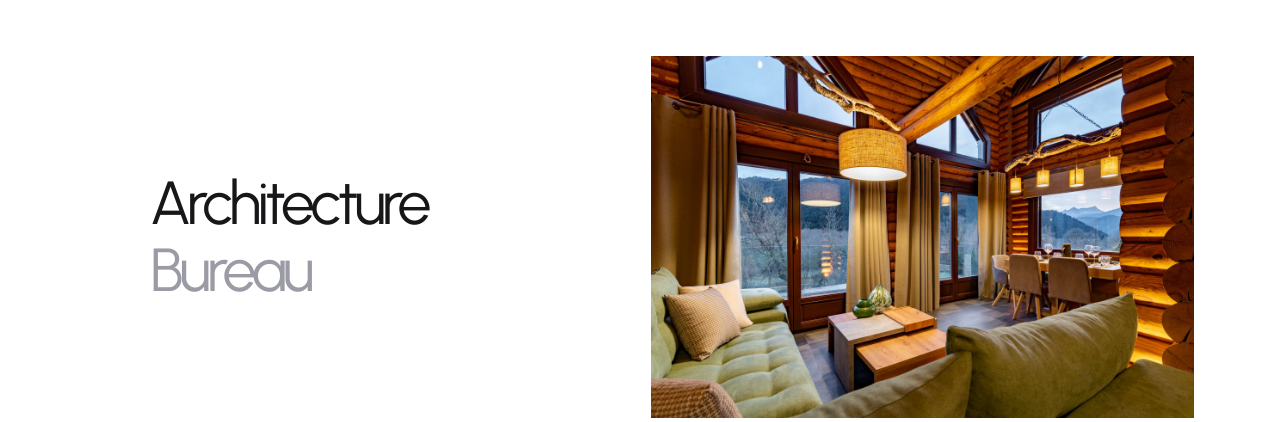
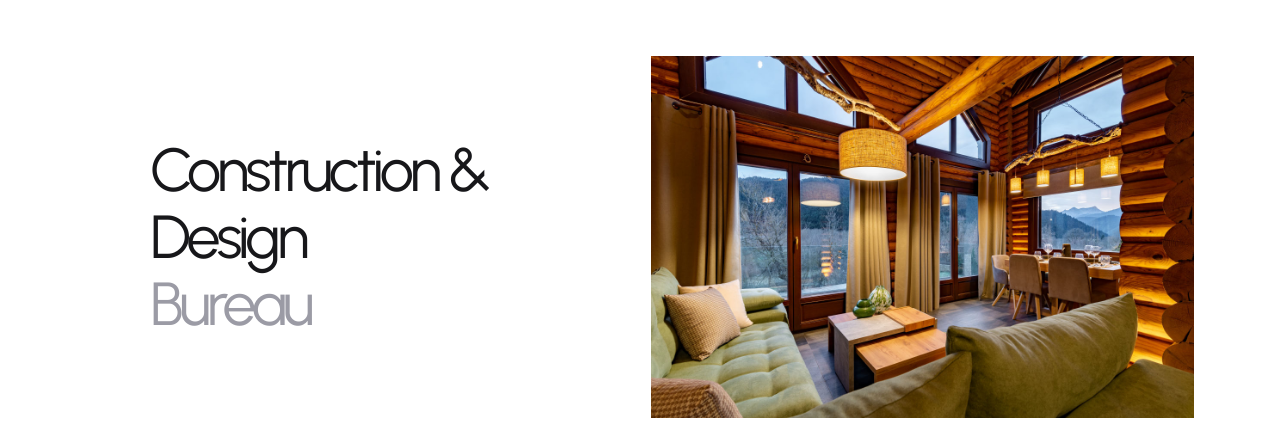
Before and after one commit to andreasstefanis1964/igea, a plain HTML site: page index.html in a window 1280 px wide. Shown: the part 860-1282 px from the top of the page. Drawn offline with Linux system fonts and the light colour scheme; files whose address does not match are found by name.

Commit message:
create github pages

```diff
--- a/index.html
+++ b/index.html
@@ -85,7 +85,7 @@
         <div class="d-flex flex-wrap align-items-center">
 
             <div class="text-wrapper order-1">
-                <h1 class="mbr-section-title mbr-fonts-style mb-3 mb-md-4 display-1">Architecture<br><a href="index.html">Bureau</a></h1>
+                <h1 class="mbr-section-title mbr-fonts-style mb-3 mb-md-4 display-1">Construction &amp; Design<br><a href="index.html">Bureau</a></h1>
             </div>
 
             <div class="image-wrapper ms-auto order-3 order-md-2 mb-md-4">
```
Also changed, not shown: 1 other file.
